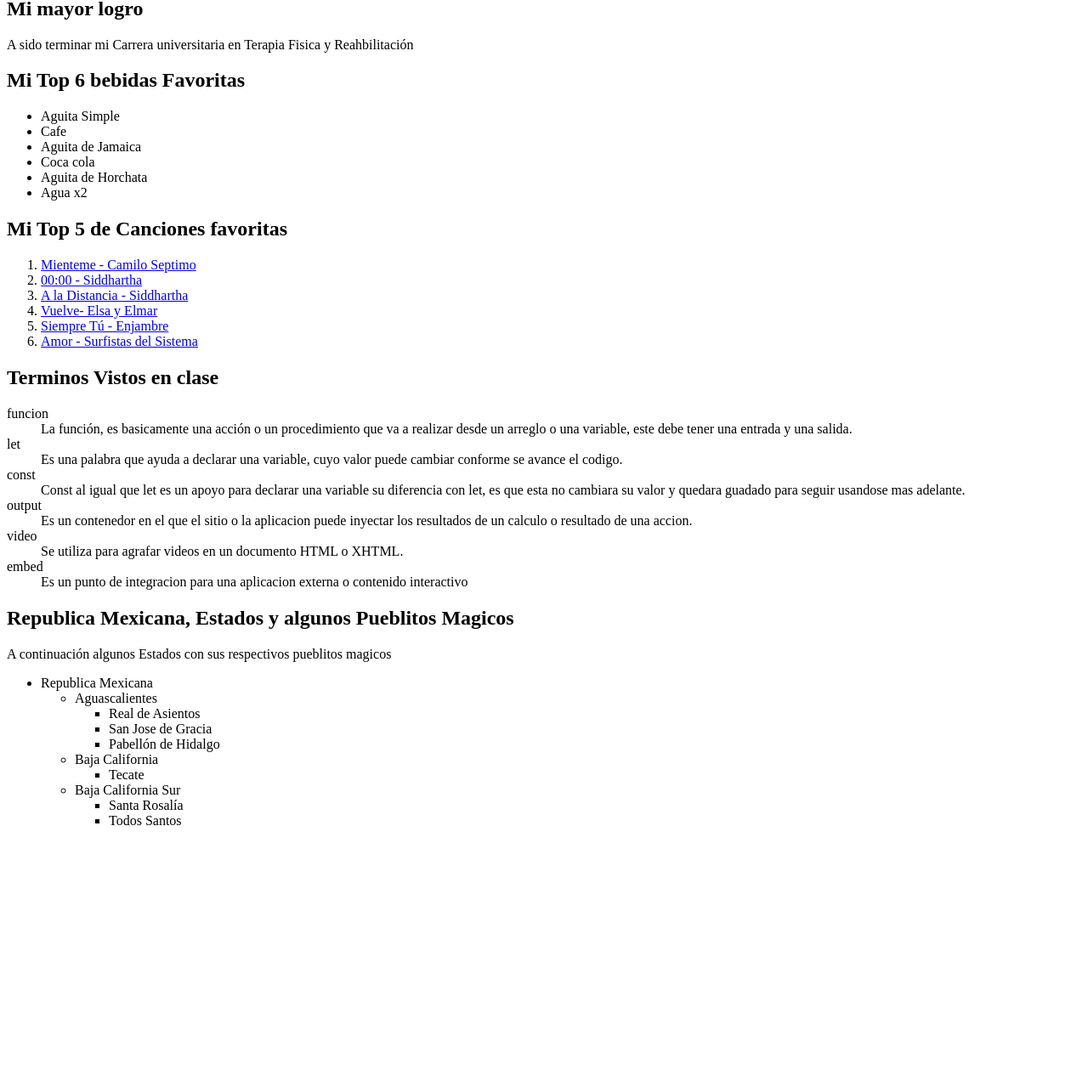
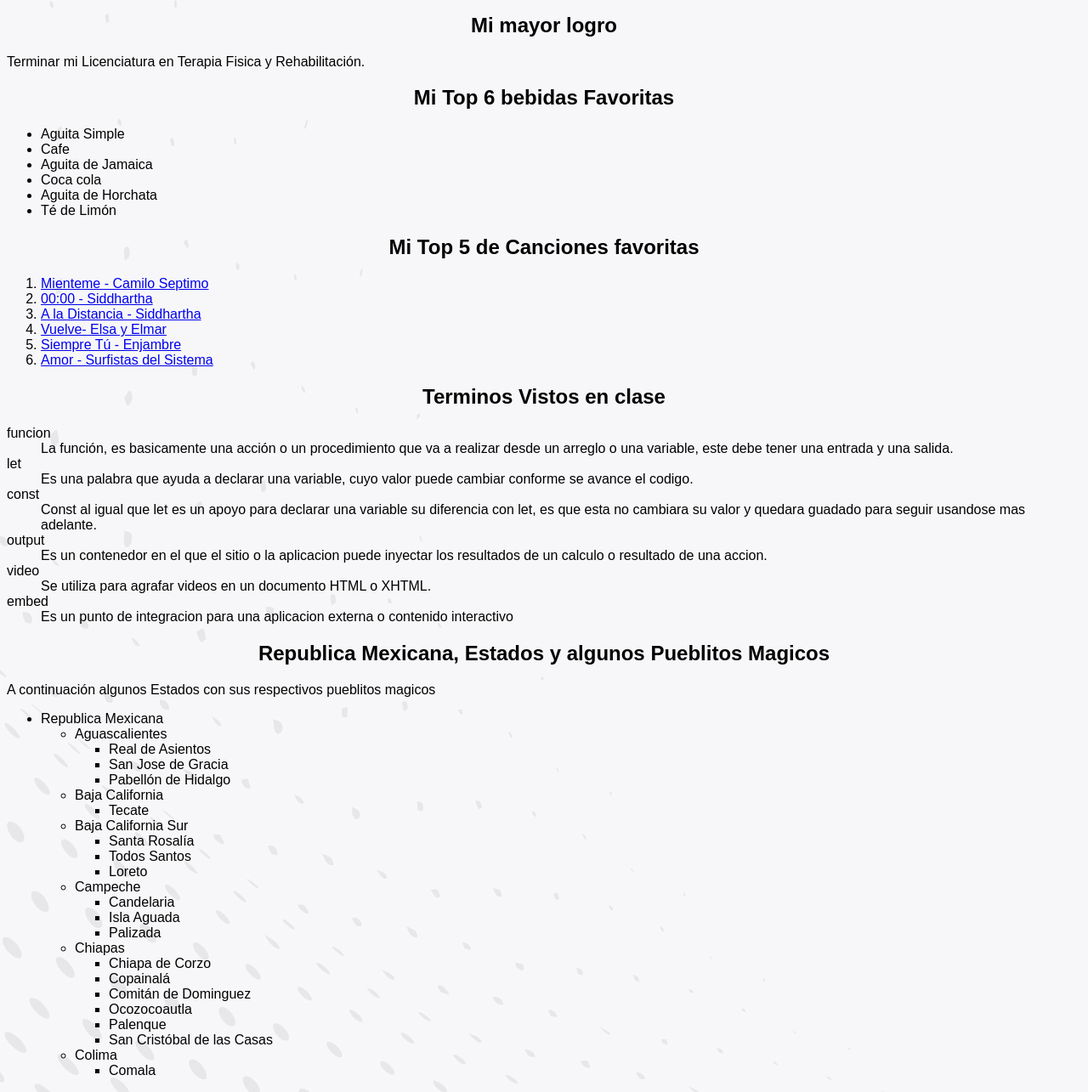
Before and after one commit to alinepool/GNCh30, a plain HTML site: page Karla pag/assets/Aline.html in a window 1280 px wide. Shown: the part 492-1777 px from the top of the page at 85% size. Before the commit the page ends 1483 px from the top, so only its background shows below. Drawn offline with Linux system fonts and the light colour scheme.

Commit message:
Actualizar pagina

```diff
--- a/Karla pag/assets/Aline.html
+++ b/Karla pag/assets/Aline.html
@@ -1,19 +1,22 @@
 <!DOCTYPE html>
 <html lang="en">
+
 <head>
     <meta charset="UTF-8">
     <meta name="viewport" content="width=device-width, initial-scale=1.0">
     <title> Karla Aline Pool Santiago</title>
     <link rel="icon" href="./img/estrellas.png">
+    <link rel="stylesheet" href="./style/style.css">
 </head>
+
 <body>
     <h1> Karla Aline Pool </h1>
     <img src="./img/20201112_174443.jpg" alt="Aline Pool" width="200px" height="300px">
-<h2>  Mi pequeña autobiografia </h2>
-<p>Mi nombre es Karla Aline Pool Santiago, tengo 24 años de edad, vivo en Merida Yucatan, tengo dos gatos y un perrito, manchas, mortadelo y sparky, respectivamente.</p>
+    <h2> Mi pequeña autobiografia </h2>
+    <p>Mi nombre es Karla Aline Pool Santiago, tengo 24 años de edad,naci en el Estado de México, en el municipio de tepetlixpa, vivi la mayor parte de mi vida en Chalco, pero actualmente vivo en Mérida Yucatán, tengo dos gatitos que son muy importantes para mi sus nombres son Manchas y Mortadelo, y tambien tengo un perrito que se llama sparky.</p>
 
     <h2>Mi mayor logro</h2>
-<p> A sido terminar mi Carrera universitaria en Terapia Fisica y Reahbilitación</p>
+    <p> Terminar mi Licenciatura en Terapia Fisica y Rehabilitación.</p>
 
     <h2> Mi Top 6 bebidas Favoritas</h2>
     <ul>
@@ -22,32 +25,44 @@
         <li>Aguita de Jamaica</li>
         <li>Coca cola </li>
         <li>Aguita de Horchata </li>
-        <li>Agua x2</li>
+        <li>Té de Limón</li>
     </ul>
 
     <h2>Mi Top 5 de Canciones favoritas</h2>
     <ol>
-        <li><a href="https://www.youtube.com/watch?v=JdqkdV8ab1w&pp=ygUXbWllbnRlbWUgY2FtaWxvIHNlcHRpbW8%3D" target="_blank">Mienteme - Camilo Septimo</a></li>
-        <li><a href="https://www.youtube.com/watch?v=eJwXivMnxcY&pp=ygUKc2lkZGhhcnRoYQ%3D%3D" target="_blank">00:00 - Siddhartha</a></li>
-        <li><a href="https://www.youtube.com/watch?v=KmWzN0YTxZ4&pp=ygUKc2lkZGhhcnRoYQ%3D%3D" target="_blank"> A la Distancia - Siddhartha</a></li>
-        <li><a href="https://www.youtube.com/watch?v=UJihjOBCJeI&list=PLH0Cw6DTUx72igEOuU1FAkGhd7V74qR5p&index=16&pp=iAQB8AUB" target="_blank"> Vuelve- Elsa y Elmar </a></li>
-        <li><a href="https://www.youtube.com/watch?v=M0hDq0-uqMI&list=PLCxKkoASSWWplEMYYYCwETgBDAy2GyB4i&index=1&pp=gAQBiAQB8AUB"> Siempre Tú - Enjambre</a></li>
-        <li><a href="https://www.youtube.com/watch?v=8pEOszc66sM&list=PLCxKkoASSWWplEMYYYCwETgBDAy2GyB4i&index=6&pp=gAQBiAQB8AUB"> Amor - Surfistas del Sistema</a></li>
+        <li><a href="https://www.youtube.com/watch?v=JdqkdV8ab1w&pp=ygUXbWllbnRlbWUgY2FtaWxvIHNlcHRpbW8%3D"
+                target="_blank">Mienteme - Camilo Septimo</a></li>
+        <li><a href="https://www.youtube.com/watch?v=eJwXivMnxcY&pp=ygUKc2lkZGhhcnRoYQ%3D%3D" target="_blank">00:00 -
+                Siddhartha</a></li>
+        <li><a href="https://www.youtube.com/watch?v=KmWzN0YTxZ4&pp=ygUKc2lkZGhhcnRoYQ%3D%3D" target="_blank"> A la
+                Distancia - Siddhartha</a></li>
+        <li><a href="https://www.youtube.com/watch?v=UJihjOBCJeI&list=PLH0Cw6DTUx72igEOuU1FAkGhd7V74qR5p&index=16&pp=iAQB8AUB"
+                target="_blank"> Vuelve- Elsa y Elmar </a></li>
+        <li><a
+                href="https://www.youtube.com/watch?v=M0hDq0-uqMI&list=PLCxKkoASSWWplEMYYYCwETgBDAy2GyB4i&index=1&pp=gAQBiAQB8AUB">
+                Siempre Tú - Enjambre</a></li>
+        <li><a
+                href="https://www.youtube.com/watch?v=8pEOszc66sM&list=PLCxKkoASSWWplEMYYYCwETgBDAy2GyB4i&index=6&pp=gAQBiAQB8AUB">
+                Amor - Surfistas del Sistema</a></li>
     </ol>
 
     <h2>Terminos Vistos en clase </h2>
     <dl>
         <dt>funcion</dt>
-        <dd>La función, es basicamente una acción o un procedimiento que va a realizar desde un arreglo o una variable, este debe tener una entrada y una salida. </dd>
+        <dd>La función, es basicamente una acción o un procedimiento que va a realizar desde un arreglo o una variable,
+            este debe tener una entrada y una salida. </dd>
 
         <dt>let</dt>
-        <dd>Es una palabra que ayuda a declarar una variable, cuyo valor puede cambiar conforme se avance el codigo.</dd>
+        <dd>Es una palabra que ayuda a declarar una variable, cuyo valor puede cambiar conforme se avance el codigo.
+        </dd>
 
         <dt>const</dt>
-        <dd>Const al igual que let es un apoyo para declarar una variable su diferencia con let, es que esta no cambiara su valor y quedara guadado para seguir usandose mas adelante.</dd>
+        <dd>Const al igual que let es un apoyo para declarar una variable su diferencia con let, es que esta no cambiara
+            su valor y quedara guadado para seguir usandose mas adelante.</dd>
 
         <dt>output</dt>
-        <dd>Es un contenedor en el que el sitio o la aplicacion puede inyectar los resultados de un calculo o resultado de una accion.</dd>
+        <dd>Es un contenedor en el que el sitio o la aplicacion puede inyectar los resultados de un calculo o resultado
+            de una accion.</dd>
 
         <dt>video</dt>
         <dd>Se utiliza para agrafar videos en un documento HTML o XHTML.</dd>
@@ -76,11 +91,31 @@
             <ul>
                 <li>Santa Rosalía</li>
                 <li>Todos Santos</li>
+                <li>Loreto</li>
+            </ul>
+            <li>Campeche</li>
+            <ul>
+                <li>Candelaria</li>
+                <li>Isla Aguada</li>
+                <li>Palizada</li>
+            </ul>
+            <li>Chiapas</li>
+            <ul>
+                <li>Chiapa de Corzo</li>
+                <li>Copainalá</li>
+                <li>Comitán de Dominguez</li>
+                <li>Ocozocoautla</li>
+                <li>Palenque</li>
+                <li>San Cristóbal de las Casas</li>
+            </ul>
+            <li>Colima</li>
+            <ul>
+                <li>Comala</li>
             </ul>
         </ul>
-
         </li>
     </ul>
 
 </body>
+
 </html>
--- a/Karla pag/assets/style/style.css
+++ b/Karla pag/assets/style/style.css
@@ -1,9 +1,11 @@
-doby {
-    background-image: url("../");
-    front-family: sans serif;
+body {
+    background-image: url("../img/fondo-tecnologia-estructura-metalica-abstracta-gris.jpg");
+    font-family: Arial, Helvetica, sans-serif;
 }
 
-h1 {
-    color: aqua(78,187,185);
-    text - aling: center;
+h1{
+    text-align: center;
 }
+h2 {
+    text-align: center;
+}
```
Also changed, not shown: Karla pag/assets/img/fondo-tecnologia-estructura-metalica-abstracta-gris.jpg (added). Lines whose indentation alone changed are shown as unchanged.
